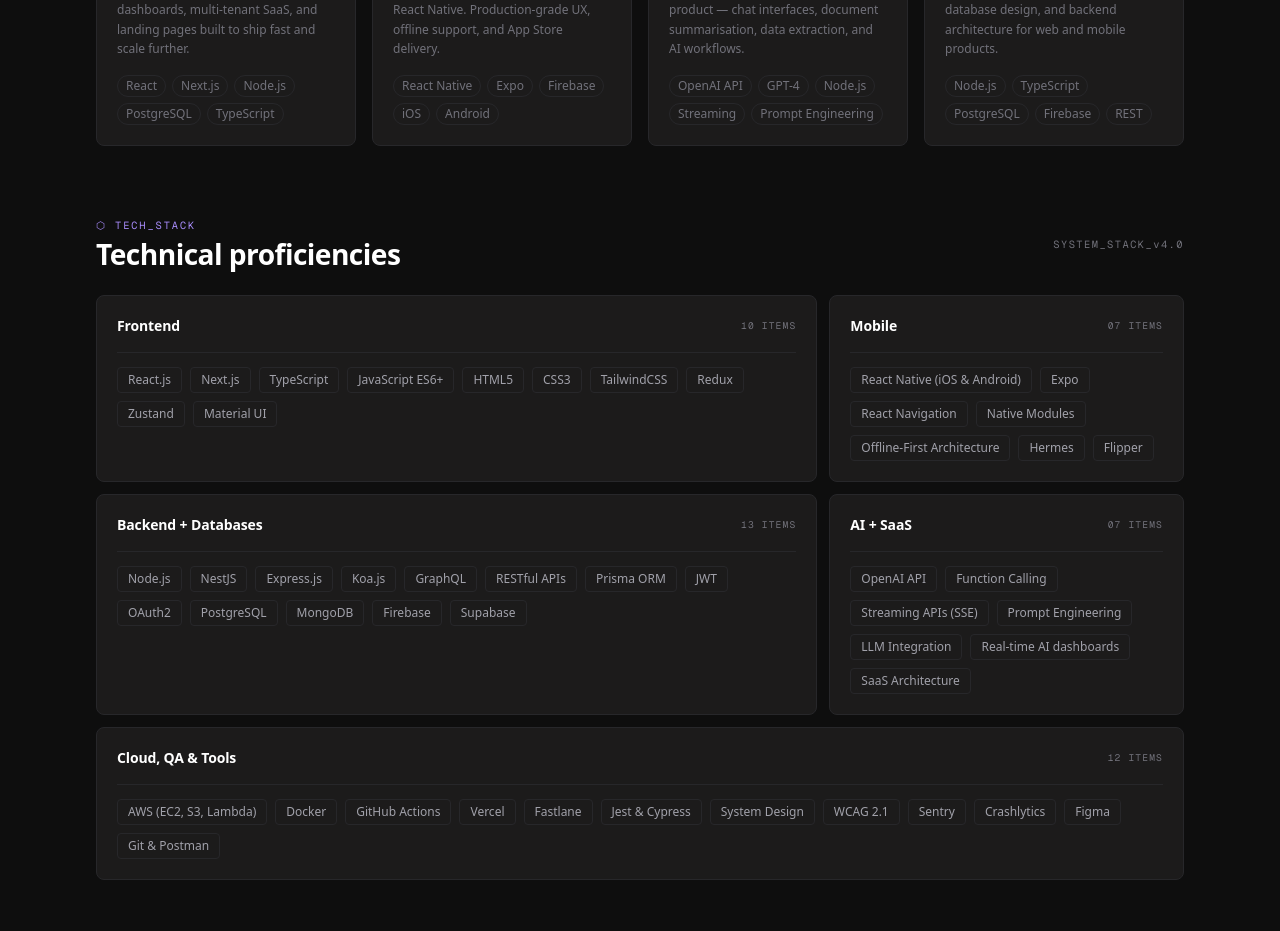
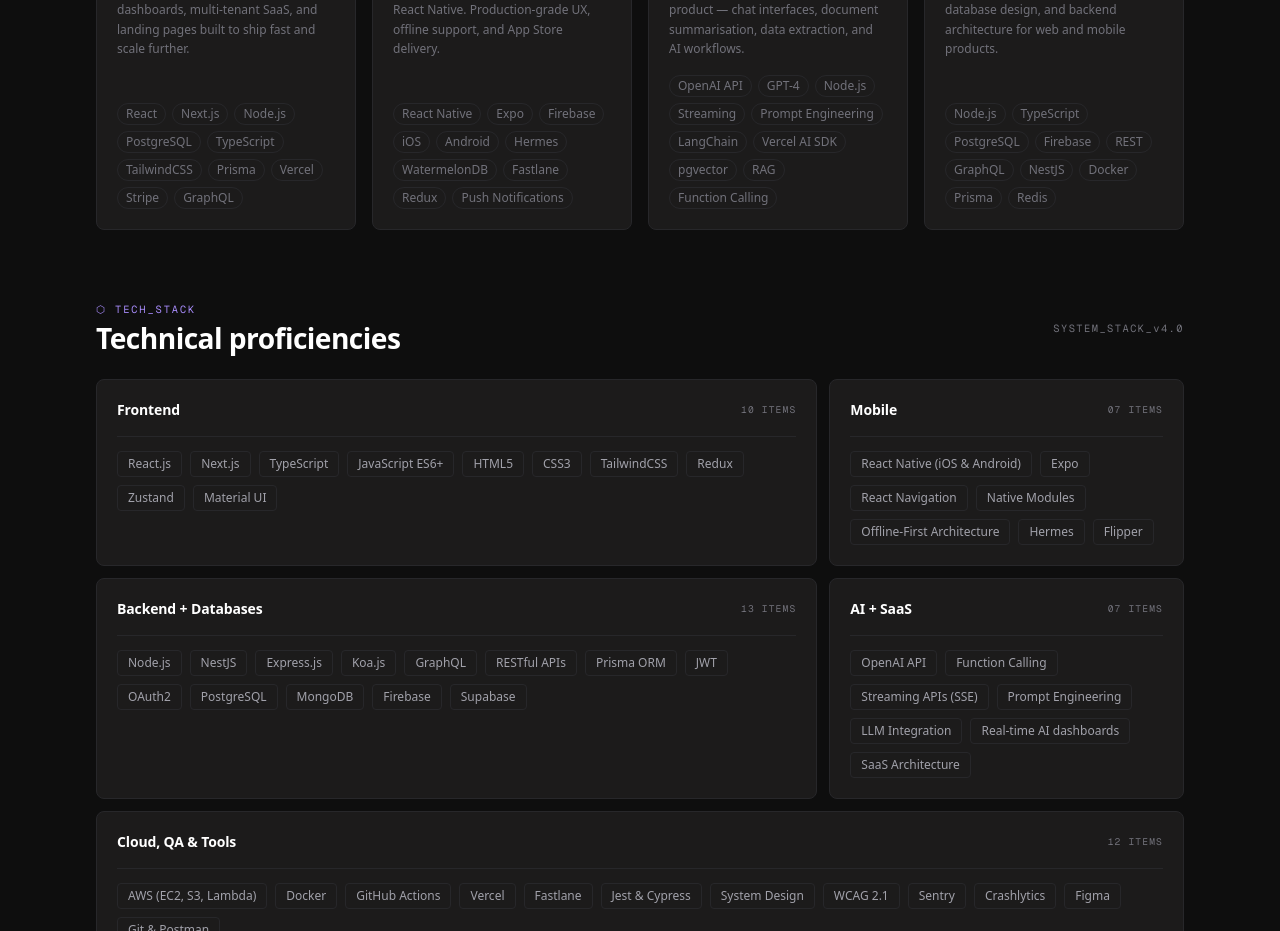
Before and after one commit to GhulamMustufa/ghulam_resume, a Next.js app: page / in a window 1280 px wide. Shown: the part 5160-6091 px from the top of the page. Built offline with nearby package versions, Linux system fonts and the light colour scheme.

Commit message:
feat: expand technical skill tags for portfolio services and developer profiles

```diff
--- a/src/data/portfolioData.ts
+++ b/src/data/portfolioData.ts
@@ -367,7 +367,7 @@
     title: 'SaaS & Web Apps',
     description:
       'Full-stack web products — dashboards, multi-tenant SaaS, and landing pages built to ship fast and scale further.',
-    tags: ['React', 'Next.js', 'Node.js', 'PostgreSQL', 'TypeScript'],
+    tags: ['React', 'Next.js', 'Node.js', 'PostgreSQL', 'TypeScript', 'TailwindCSS', 'Prisma', 'Vercel', 'Stripe', 'GraphQL'],
     icon: Monitor,
     showOnHomepage: true,
   },
@@ -376,7 +376,7 @@
     title: 'Mobile Apps',
     description:
       'Cross-platform iOS & Android apps in React Native. Production-grade UX, offline support, and App Store delivery.',
-    tags: ['React Native', 'Expo', 'Firebase', 'iOS', 'Android'],
+    tags: ['React Native', 'Expo', 'Firebase', 'iOS', 'Android', 'Hermes', 'WatermelonDB', 'Fastlane', 'Redux', 'Push Notifications'],
     icon: Smartphone,
     showOnHomepage: true,
   },
@@ -385,7 +385,7 @@
     title: 'AI Feature Integration',
     description:
       'Add LLM-powered capabilities to your product — chat interfaces, document summarisation, data extraction, and AI workflows.',
-    tags: ['OpenAI API', 'GPT-4', 'Node.js', 'Streaming', 'Prompt Engineering'],
+    tags: ['OpenAI API', 'GPT-4', 'Node.js', 'Streaming', 'Prompt Engineering', 'LangChain', 'Vercel AI SDK', 'pgvector', 'RAG', 'Function Calling'],
     icon: Sparkles,
     showOnHomepage: true,
   },
@@ -394,7 +394,7 @@
     title: 'API & Backend',
     description:
       'REST APIs, third-party integrations, database design, and backend architecture for web and mobile products.',
-    tags: ['Node.js', 'TypeScript', 'PostgreSQL', 'Firebase', 'REST'],
+    tags: ['Node.js', 'TypeScript', 'PostgreSQL', 'Firebase', 'REST', 'GraphQL', 'NestJS', 'Docker', 'Prisma', 'Redis'],
     icon: Server,
     showOnHomepage: true,
   },
@@ -403,7 +403,7 @@
     slug: 'react-native-developer',
     title: 'Senior React Native Developer',
     description: 'Cross-platform mobile apps for iOS and Android built with React Native and Expo.',
-    tags: ['React Native', 'Expo', 'Mobile Architecture'],
+    tags: ['React Native', 'Expo', 'iOS', 'Android', 'Mobile Architecture', 'Hermes', 'WatermelonDB', 'Fastlane', 'UI/UX', 'Performance'],
     icon: Smartphone,
     showOnHomepage: false,
     metricDrivenHeader: 'Shipped high-performance mobile apps for 100K+ users.',
@@ -419,7 +419,7 @@
     slug: 'nextjs-developer',
     title: 'Next.js Expert Developer',
     description: 'Scalable, SEO-optimised web applications and SaaS platforms built on Next.js.',
-    tags: ['Next.js', 'App Router', 'SSR/SSG'],
+    tags: ['Next.js', 'App Router', 'React', 'SSR/SSG', 'Vercel', 'TailwindCSS', 'Server Actions', 'SEO', 'TypeScript', 'Prisma'],
     icon: Globe,
     showOnHomepage: false,
     metricDrivenHeader: 'Architecting fast, high-conversion Next.js applications.',
@@ -435,7 +435,7 @@
     slug: 'react-developer',
     title: 'Senior React Developer',
     description: 'Interactive, state-driven frontends engineered for performance and scalability.',
-    tags: ['React', 'Zustand', 'TailwindCSS'],
+    tags: ['React', 'TypeScript', 'Zustand', 'TailwindCSS', 'Frontend Architecture', 'Redux', 'Storybook', 'Framer Motion', 'React Query', 'Vite'],
     icon: Code,
     showOnHomepage: false,
     metricDrivenHeader: 'Delivering responsive, modern React architectures.',
@@ -450,7 +450,7 @@
     slug: 'node-js-developer',
     title: 'Node.js Backend Engineer',
     description: 'High-throughput APIs and microservices powered by Node.js and TypeScript.',
-    tags: ['Node.js', 'Express', 'API Design'],
+    tags: ['Node.js', 'Express', 'TypeScript', 'API Design', 'PostgreSQL', 'REST', 'Redis', 'Docker', 'Microservices', 'Jest'],
     icon: Server,
     showOnHomepage: false,
     metricDrivenHeader: 'Building scalable Node.js backends that handle serious traffic.',
@@ -465,7 +465,7 @@
     slug: 'nestjs-developer',
     title: 'NestJS Developer',
     description: 'Enterprise-grade Node.js architectures utilizing NestJS for structure and scale.',
-    tags: ['NestJS', 'TypeScript', 'Microservices'],
+    tags: ['NestJS', 'Node.js', 'TypeScript', 'Microservices', 'GraphQL', 'Prisma', 'PostgreSQL', 'Docker', 'Swagger', 'Dependency Injection'],
     icon: Layers,
     showOnHomepage: false,
     metricDrivenHeader: 'Architecting robust, enterprise-grade NestJS backends.',
@@ -480,7 +480,7 @@
     slug: 'full-stack-engineer',
     title: 'Senior Full-Stack Engineer',
     description: 'End-to-end web and mobile product development from database to UI.',
-    tags: ['Full-Stack', 'Architecture', 'Product Delivery'],
+    tags: ['React', 'Next.js', 'Node.js', 'PostgreSQL', 'System Architecture', 'TypeScript', 'TailwindCSS', 'Prisma', 'Docker', 'AWS'],
     icon: Monitor,
     showOnHomepage: false,
     metricDrivenHeader: 'Shipping complete products from database schema to UI.',
@@ -495,7 +495,7 @@
     slug: 'ai-engineer',
     title: 'AI Engineer',
     description: 'Integrating LLMs, prompt engineering, and intelligent features into SaaS products.',
-    tags: ['OpenAI', 'Prompt Engineering', 'AI Integration'],
+    tags: ['OpenAI API', 'Prompt Engineering', 'AI Agents', 'Vercel AI SDK', 'Streaming', 'LangChain', 'LLMs', 'GPT-4', 'RAG', 'Function Calling'],
     icon: Cpu,
     showOnHomepage: false,
     metricDrivenHeader: 'Injecting production-ready AI into real-world applications.',
@@ -510,7 +510,7 @@
     slug: 'llm-engineer',
     title: 'LLM Integration Engineer',
     description: 'Specialized in connecting Large Language Models to proprietary business logic.',
-    tags: ['LLMs', 'Function Calling', 'OpenAI API'],
+    tags: ['LLMs', 'Function Calling', 'OpenAI API', 'GPT-4', 'Anthropic', 'Prompt Engineering', 'LangChain', 'Fine-tuning', 'Vector DBs', 'RAG'],
     icon: Sparkles,
     showOnHomepage: false,
     metricDrivenHeader: 'Bridging Large Language Models with business workflows.',
@@ -525,7 +525,7 @@
     slug: 'rag-engineer',
     title: 'RAG (Retrieval-Augmented Generation) Engineer',
     description: 'Building custom AI search and chat systems using vector databases.',
-    tags: ['RAG', 'Vector Databases', 'Embeddings'],
+    tags: ['RAG', 'Vector Databases', 'Embeddings', 'Pinecone', 'pgvector', 'LangChain', 'OpenAI API', 'Semantic Search', 'Python', 'Node.js'],
     icon: Database,
     showOnHomepage: false,
     metricDrivenHeader: 'Making AI understand your proprietary data via RAG.',
@@ -540,7 +540,7 @@
     slug: 'saas-developer',
     title: 'SaaS Architecture Developer',
     description: 'Scalable, multi-tenant software-as-a-service application development.',
-    tags: ['SaaS', 'Multi-tenant', 'Stripe'],
+    tags: ['SaaS', 'Multi-tenant', 'Stripe', 'Next.js', 'PostgreSQL', 'TypeScript', 'Prisma', 'TailwindCSS', 'Vercel', 'Authentication'],
     icon: Cloud,
     showOnHomepage: false,
     metricDrivenHeader: 'Architecting multi-tenant SaaS platforms built for scale.',
```
